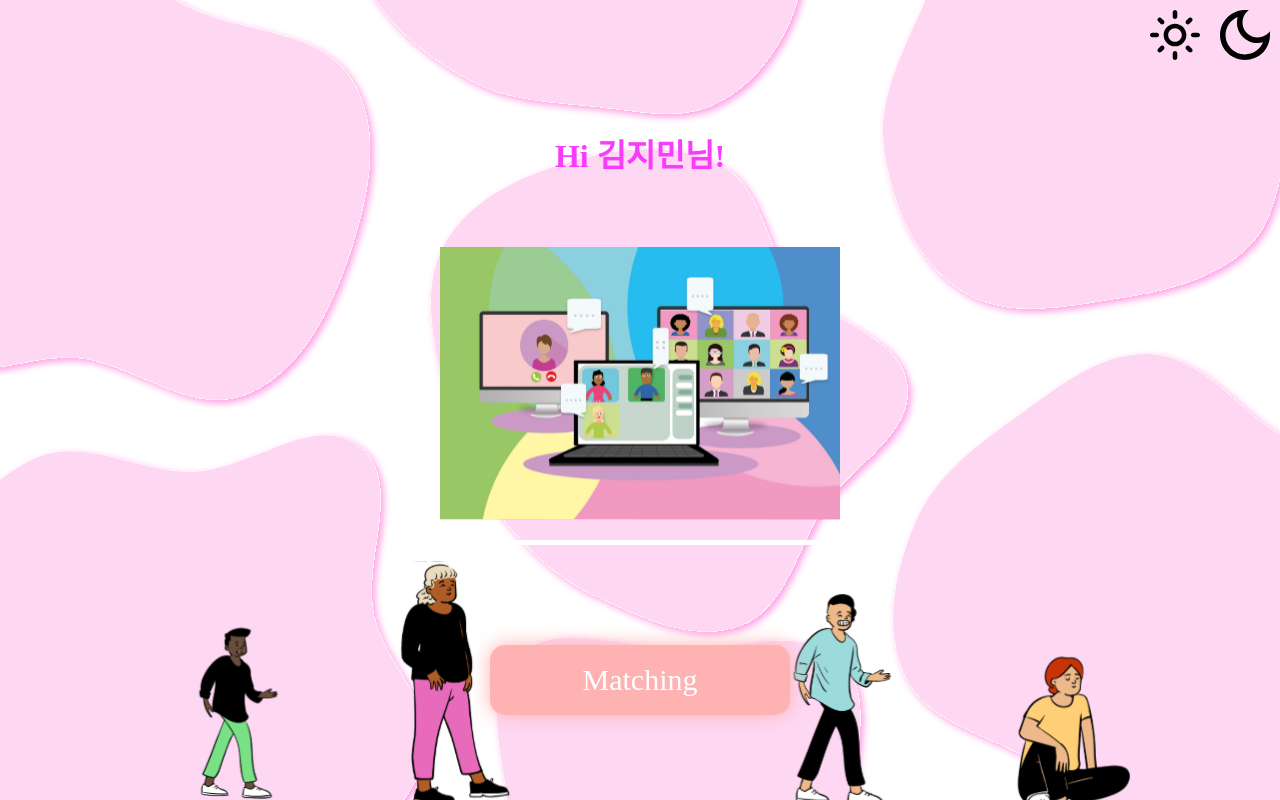
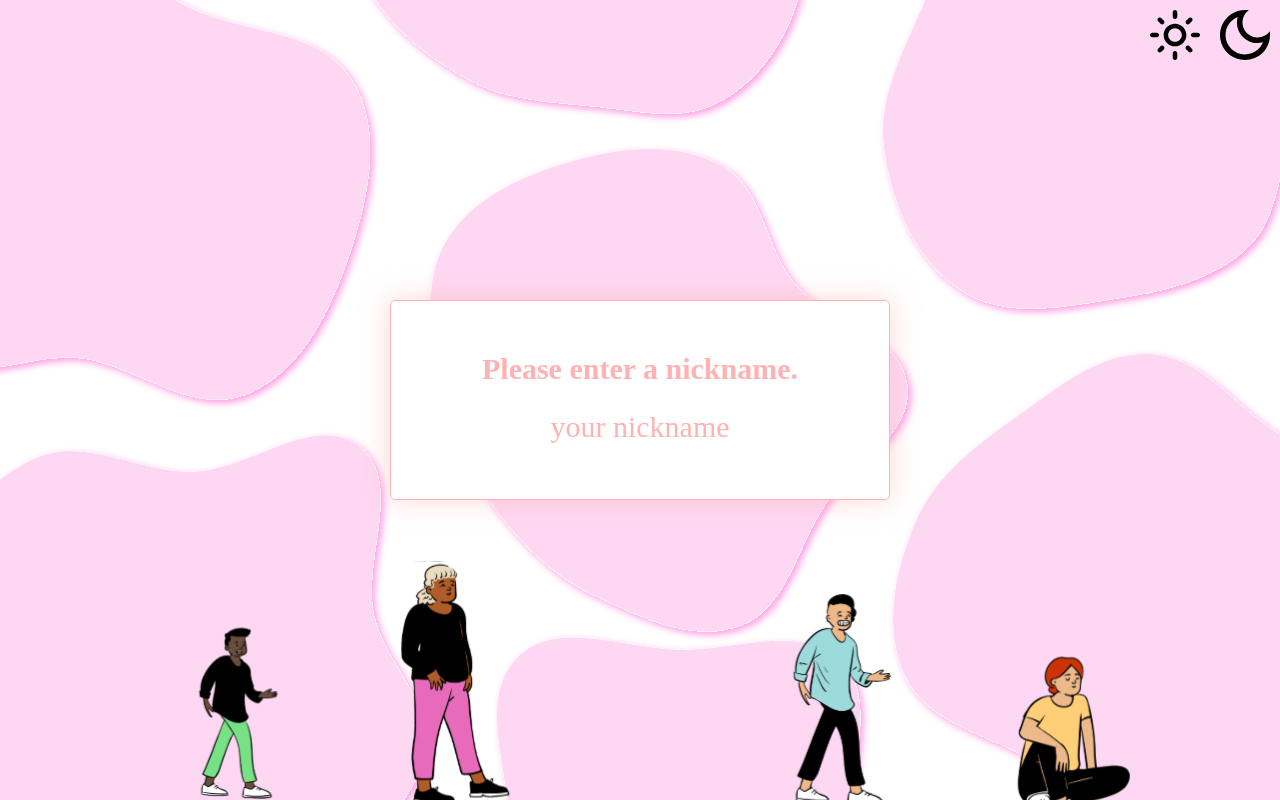
Before and after one commit to DSM-Matching/Matching-Front, a React (Create React App) app: page / in a window 1280 px wide. Built offline with nearby package versions, Linux system fonts and the light colour scheme.

Commit message:
[ADD] nickname input 추가

```diff
--- a/src/components/main/WhiteMain.tsx
+++ b/src/components/main/WhiteMain.tsx
@@ -7,7 +7,7 @@ import MatchWait from "./MatchWait";
 import NicknameInput from "./NicknameInput";
 
 const WhiteMain = () => {
-  const [changeComponent, setChangeComponent] = useState<boolean>(true);
+  const [changeComponent, setChangeComponent] = useState<boolean>(false);
 
   return (
     <>
```
